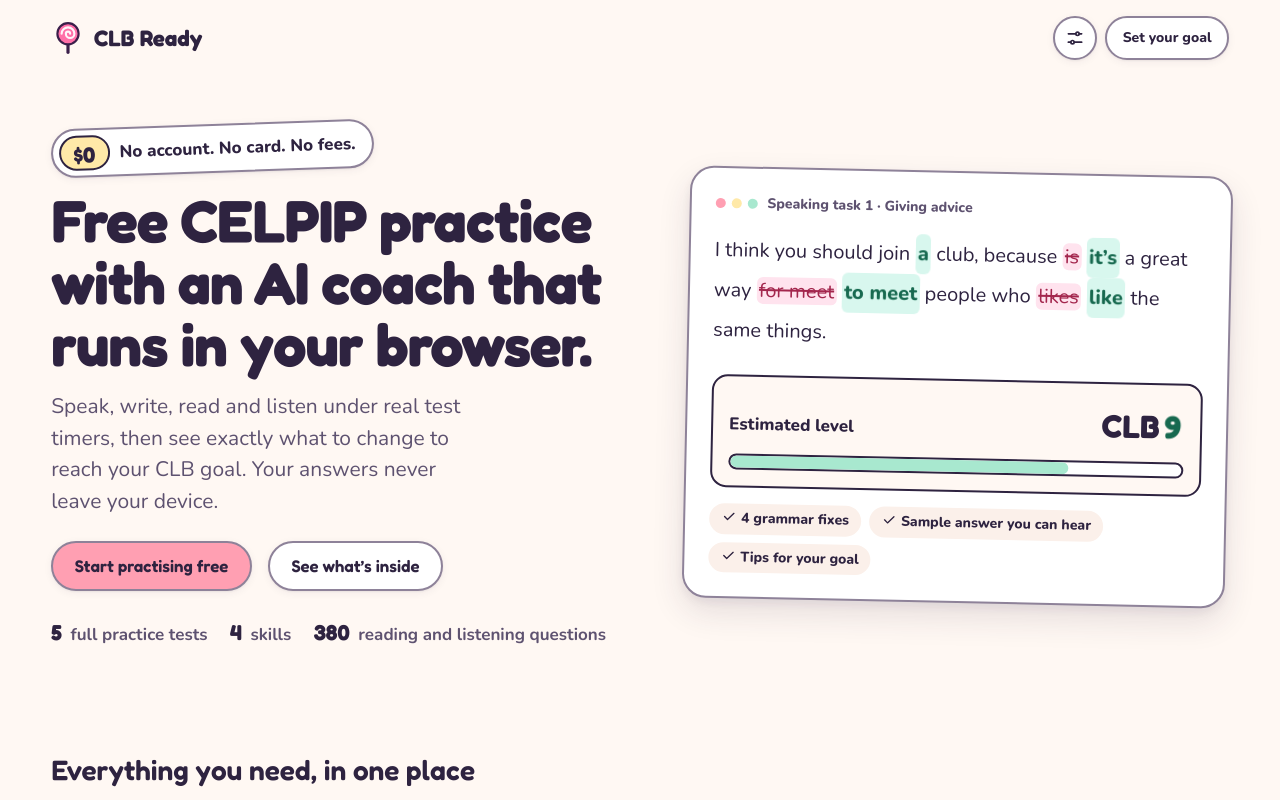
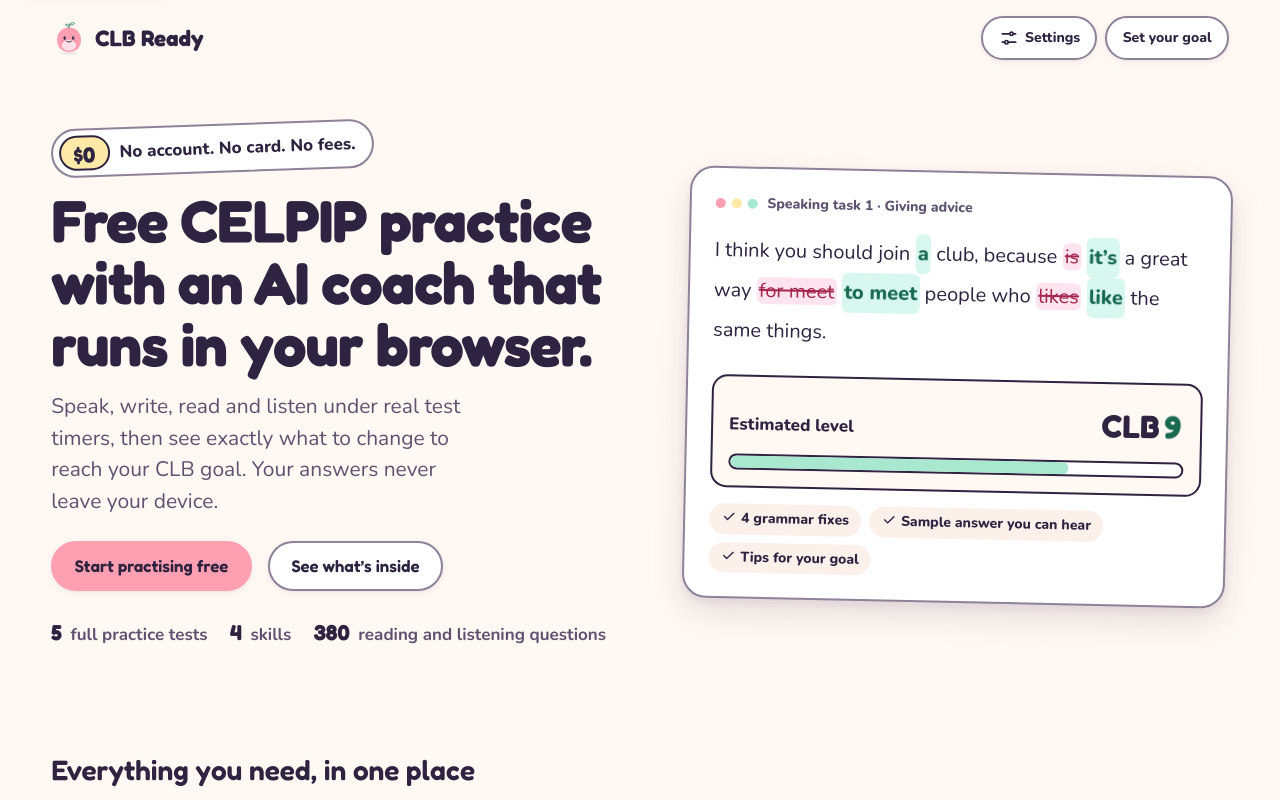
Before and after one commit to JasleenMinhas578/CLB_Ready, a React (Vite) app: page / in a window 1280 px wide. Shown: the top 800 px of the page. Built offline with nearby package versions, Linux system fonts and the light colour scheme.

Commit message:
Give the header and footer a Pip mark, a labelled Settings link and the soft palette

```diff
--- a/index.html
+++ b/index.html
@@ -3,8 +3,8 @@
   <head>
     <meta charset="UTF-8" />
     <meta name="viewport" content="width=device-width, initial-scale=1.0" />
-    <meta name="description" content="CLB Ready is a free, private AI coach for CELPIP-style speaking, writing, reading and listening practice. Your answers never leave your device." />
-    <meta name="theme-color" content="#FF6FA8" />
+    <meta name="description" content="CLB Ready is free, private CELPIP-style practice in speaking, writing, reading and listening, with an AI coach that runs in your browser. Your answers never leave your device." />
+    <meta name="theme-color" content="#fff8f3" />
     <link rel="icon" href="./favicon.svg" type="image/svg+xml" />
     <title>CLB Ready</title>
   </head>
--- a/src/components/Footer.tsx
+++ b/src/components/Footer.tsx
@@ -1,6 +1,7 @@
 import { href } from '@/app/router';
 import { Icon } from './Icon';
 import { Disclaimer } from './Disclaimer';
+import { Pip } from './Pip';
 
 const PRACTICE_LINKS = [
   { label: 'Speaking practice', to: '/practice/speaking/module-1' },
@@ -11,7 +12,7 @@ const PRACTICE_LINKS = [
 ];
 
 const ABOUT_LINKS = [
-  { label: 'AI models and privacy', to: '/settings' },
+  { label: 'Settings, models and privacy', to: '/settings' },
   { label: 'Model lab', to: '/lab' },
 ];
 
@@ -22,10 +23,10 @@ export function Footer() {
       <div className="footer-inner">
         <div className="footer-brand">
           <a className="footer-logo" href={href('/')}>
-            <img src="./favicon.svg" alt="" width={36} height={36} />
+            <Pip size={36} />
             <span>CLB Ready</span>
           </a>
-          <p className="footer-tagline">Free, private AI coaching for CELPIP-style practice in all four skills.</p>
+          <p className="footer-tagline">Free CELPIP-style practice in speaking, writing, reading and listening, with Pip, your AI coach.</p>
           <p className="footer-privacy">
             <Icon name="lock" size="sm" /> Your answers never leave this device.
           </p>
--- a/src/components/Layout.tsx
+++ b/src/components/Layout.tsx
@@ -3,18 +3,20 @@ import { href } from '@/app/router';
 import { useSession } from '@/app/session';
 import { Footer } from './Footer';
 import { Icon } from './Icon';
+import { Pip } from './Pip';
 
 function Header() {
   const { goal } = useSession();
   return (
     <header className="site-header">
       <a className="brand" href={href('/')}>
-        <img src="./favicon.svg" alt="" width={34} height={34} />
+        <Pip size={36} />
         <span>CLB Ready</span>
       </a>
       <nav aria-label="Main" className="header-nav">
-        <a className="icon-link" href={href('/settings')} aria-label="AI models and privacy settings" title="AI models and privacy">
+        <a className="nav-link" href={href('/settings')}>
           <Icon name="settings" />
+          <span className="nav-label">Settings</span>
         </a>
         <a className="goal-chip" href={href('/goal')}>
           {goal ? `Goal: CLB ${goal}` : 'Set your goal'}
--- a/src/styles/base.css
+++ b/src/styles/base.css
@@ -24,8 +24,8 @@ html { -webkit-text-size-adjust: 100%; }
 
 body {
   margin: 0;
-  background: var(--milk);
-  color: var(--grape);
+  background: var(--bg);
+  color: var(--ink);
   font-family: var(--font-body);
   font-size: var(--step-0);
   line-height: 1.6;
@@ -37,29 +37,30 @@ h1, h2, h3 {
   line-height: 1.15;
   margin: 0 0 var(--gap-2);
   font-weight: 600;
+  text-wrap: balance;
 }
 h1 { font-size: var(--step-3); font-weight: 700; }
 h2 { font-size: var(--step-2); }
 h3 { font-size: var(--step-1); }
 
-p { margin: 0 0 var(--gap-2); max-width: var(--text-width); }
+p { margin: 0 0 var(--gap-2); max-width: var(--text-width); text-wrap: pretty; }
 
 a { color: inherit; text-decoration-thickness: 2px; text-underline-offset: 3px; }
-a:hover { color: var(--bubblegum-ink); }
+a:hover { color: var(--accent-ink); }
 
 button, textarea, input { font: inherit; color: inherit; }
 
 code {
   font-size: 0.9em;
-  background: var(--milk-deep);
+  background: var(--surface-sunk);
   border-radius: 6px;
   padding: 0.1em 0.35em;
 }
 
-::selection { background: var(--lemon); color: var(--grape); }
+::selection { background: var(--butter-tint); color: var(--ink); }
 
 :focus-visible {
-  outline: 3px solid var(--bubblegum-ink);
+  outline: 3px solid var(--focus);
   outline-offset: 3px;
   border-radius: 8px;
 }
@@ -71,7 +72,7 @@ code {
 
 .skip-link {
   position: absolute; left: var(--gap-2); top: -60px; z-index: 10;
-  background: var(--lemon); border: var(--line); border-radius: var(--radius-pill);
+  background: var(--surface); border: 2px solid var(--border); border-radius: var(--radius-pill); box-shadow: var(--shadow-2);
   padding: 0.4rem 1rem; font-weight: 800; text-decoration: none;
 }
 .skip-link:focus { top: var(--gap-2); }
--- a/src/styles/tokens.css
+++ b/src/styles/tokens.css
@@ -112,8 +112,6 @@
   --blueberry-deep: #4f63d9;   /* bar fills, 4.5:1 on --surface-sunk */
   --grape-candy: #d6c8ff;
   --line: 2px solid var(--border);
-  --sticker: var(--shadow-2);
-  --sticker-small: var(--shadow-1);
   --radius-card: var(--radius-lg);
   --radius-field: var(--radius-md);
 }
--- a/src/styles/ui.css
+++ b/src/styles/ui.css
@@ -11,52 +11,48 @@ main:focus { outline: none; }
 }
 .brand {
   white-space: nowrap;
-  display: inline-flex; align-items: center; gap: 0.55rem; min-height: 44px;
+  display: inline-flex; align-items: center; gap: 0.5rem; min-height: 44px;
   font-family: var(--font-display); font-size: 1.4rem; font-weight: 700; text-decoration: none;
 }
-.goal-chip {
-  white-space: nowrap;
-  display: inline-flex; align-items: center; min-height: 44px; padding: 0.35rem 0.95rem; font-weight: 800; font-size: var(--step--1);
-  background: var(--white); border: var(--line); border-radius: var(--radius-pill);
-  box-shadow: var(--sticker-small); text-decoration: none;
+.header-nav { display: flex; align-items: center; gap: 0.5rem; }
+.nav-link, .goal-chip {
+  display: inline-flex; align-items: center; gap: 0.4rem; min-height: 44px; padding: 0.35rem 0.95rem; white-space: nowrap;
+  font-weight: 800; font-size: var(--step--1); text-decoration: none;
+  background: var(--surface); border: 2px solid var(--border); border-radius: var(--radius-pill); box-shadow: var(--shadow-1);
 }
-.goal-chip:hover { background: var(--lemon); color: var(--grape); }
+.nav-link:hover, .goal-chip:hover { background: var(--butter-tint); color: var(--ink); }
+/* On phones the settings link keeps only its icon; the word stays for screen readers. */
+@media (max-width: 480px) {
+  .nav-link { width: 44px; padding: 0; justify-content: center; }
+  .nav-label { position: absolute; width: 1px; height: 1px; overflow: hidden; clip: rect(0 0 0 0); white-space: nowrap; }
+}
 
 .site-footer {
-  position: relative; margin-top: var(--gap-4);
-  background: var(--grape); color: var(--milk);
   padding: var(--gap-4) var(--gutter) var(--gap-3);
+  background: var(--surface-sunk); color: var(--ink);
 }
-.site-footer a { color: var(--milk); text-decoration-color: rgb(255 246 250 / 0.4); }
-.site-footer a:hover { color: var(--lemon); text-decoration-color: var(--lemon); }
-.site-footer :focus-visible { outline-color: var(--lemon); }
 .footer-inner {
   display: grid; grid-template-columns: minmax(0, 2fr) minmax(0, 1fr) minmax(0, 1fr); gap: var(--gap-4);
   max-width: var(--page-width); margin: 0 auto;
 }
 .footer-logo {
-  display: inline-flex; align-items: center; gap: 0.55rem; min-height: 44px; text-decoration: none;
-  font-family: var(--font-display); font-size: 1.5rem; font-weight: 700;
+  display: inline-flex; align-items: center; gap: 0.5rem; min-height: 44px; text-decoration: none;
+  font-family: var(--font-display); font-size: 1.4rem; font-weight: 700;
 }
-.footer-logo img { background: var(--milk); border-radius: 50%; padding: 3px; }
-.footer-tagline { margin: var(--gap-1) 0 var(--gap-2); color: rgb(255 246 250 / 0.8); max-width: 36ch; }
+.footer-tagline { margin: var(--gap-1) 0 var(--gap-2); color: var(--ink-soft); max-width: 40ch; }
 .footer-privacy {
   display: inline-flex; gap: 0.4rem; align-items: center; margin: 0; padding: 0.35rem 0.9rem;
-  font-weight: 800; font-size: var(--step--1); color: var(--grape);
-  background: var(--mint); border-radius: var(--radius-pill);
+  font-weight: 800; font-size: var(--step--1); color: var(--mint-ink); background: var(--mint-tint); border-radius: var(--radius-pill);
 }
-.footer-col h2 {
-  margin: 0.4rem 0 var(--gap-1); font-family: var(--font-body); font-size: var(--step--1); font-weight: 800;
-  color: var(--lemon);
-}
-.footer-col ul { list-style: none; margin: 0; padding: 0; display: grid; gap: 0.45rem; }
-.footer-col span { color: rgb(255 246 250 / 0.7); }
+.footer-col h2 { margin: 0.4rem 0 var(--gap-1); font-family: var(--font-body); font-size: var(--step--1); font-weight: 800; color: var(--ink-soft); }
+.footer-col ul { list-style: none; margin: 0; padding: 0; display: grid; gap: 0.1rem; }
+.footer-col a { display: inline-flex; align-items: center; min-height: 36px; }
+.footer-col span { color: var(--ink-soft); }
 .footer-legal {
   max-width: var(--page-width); margin: var(--gap-4) auto 0; padding-top: var(--gap-2);
-  border-top: 1px solid rgb(255 246 250 / 0.2);
-  font-size: 0.8rem; color: rgb(255 246 250 / 0.7);
+  border-top: 2px solid var(--border-soft); font-size: var(--step--1); color: var(--ink-soft);
 }
-.footer-legal p { max-width: 110ch; margin-bottom: var(--gap-1); }
+.footer-legal p { margin-bottom: var(--gap-1); }
 .footer-copy { margin: 0; }
 @media (max-width: 720px) {
   .footer-inner { grid-template-columns: 1fr 1fr; gap: var(--gap-3); }
@@ -68,17 +64,18 @@ main:focus { outline: none; }
   display: inline-flex; align-items: center; justify-content: center; gap: 0.5rem;
   min-height: 48px; padding: 0.6rem 1.35rem;
   font-family: var(--font-display); font-weight: 600; font-size: 1.05rem;
-  border: var(--line); border-radius: var(--radius-pill); box-shadow: var(--sticker-small);
-  cursor: pointer; text-decoration: none; color: var(--grape);
-  transition: transform 0.12s ease, box-shadow 0.12s ease;
+  border: 2px solid var(--border); border-radius: var(--radius-pill); box-shadow: var(--shadow-1);
+  cursor: pointer; text-decoration: none; color: var(--ink);
+  transition: transform var(--dur-fast) var(--ease-out), box-shadow var(--dur-fast) var(--ease-out), background var(--dur-fast) var(--ease-out);
 }
-.btn:hover { transform: translateY(-1px); box-shadow: var(--shadow-hover); color: var(--grape); }
+.btn:hover { transform: translateY(-1px); box-shadow: var(--shadow-hover); color: var(--ink); }
 .btn:active { transform: translateY(1px); box-shadow: var(--shadow-1); }
-.btn:disabled { opacity: 0.5; cursor: not-allowed; transform: none; box-shadow: var(--sticker-small); }
-.btn-primary { background: var(--bubblegum); }
-.btn-secondary { background: var(--white); }
-.btn-quiet { background: transparent; box-shadow: none; border-width: 2px; min-height: 44px; font-size: 0.95rem; }
-.btn-quiet:hover { box-shadow: none; background: var(--milk-deep); }
+.btn:disabled { opacity: 0.5; cursor: not-allowed; transform: none; box-shadow: var(--shadow-1); }
+.btn-primary { background: var(--accent); border-color: var(--accent); }
+.btn-primary:hover { background: var(--accent-hover); border-color: var(--accent-hover); }
+.btn-secondary { background: var(--surface); }
+.btn-quiet { background: transparent; box-shadow: none; min-height: 44px; font-size: 0.95rem; }
+.btn-quiet:hover { box-shadow: none; background: var(--surface-sunk); }
 
 .row-actions { display: flex; flex-wrap: wrap; gap: var(--gap-2); align-items: center; }
 .row-actions.center { justify-content: center; }
@@ -91,7 +88,6 @@ main:focus { outline: none; }
 
 /* Pip, the AI coach illustration */
 .pip { display: block; flex: none; }
-.empty-state .pip { margin: 0 auto var(--gap-2); }
 
 /* Bars (results and lab) */
 .bar { position: relative; height: 18px; background: var(--milk-deep); border: 2px solid var(--grape); border-radius: var(--radius-pill); overflow: visible; }
@@ -101,19 +97,12 @@ main:focus { outline: none; }
 
 /* Small text */
 .tag {
-  display: inline-block; margin-left: 0.5rem; padding: 0 0.55rem; font-size: 0.78rem; font-weight: 800;
-  background: var(--lemon); border: 2px solid var(--grape); border-radius: var(--radius-pill);
+  display: inline-block; margin-left: 0.5rem; padding: 0 0.6rem; font-size: 0.78rem; font-weight: 800;
+  color: var(--butter-ink); background: var(--butter-tint); border-radius: var(--radius-pill);
 }
-.fine-print { font-size: var(--step--1); color: var(--grape-soft); }
-.loading-line { text-align: center; padding: var(--gap-4); font-weight: 800; }
+.fine-print { font-size: var(--step--1); color: var(--ink-soft); }
+.loading-line { padding: var(--gap-4) 0; font-weight: 800; color: var(--ink-soft); }
 .error-box {
-  background: #fff0f0; border: var(--line); border-color: var(--bubblegum-deep);
-  border-radius: var(--radius-field); padding: var(--gap-2); font-weight: 700; max-width: none;
+  background: var(--bad-bg); border: 2px solid var(--bad);
+  border-radius: var(--radius-md); padding: var(--gap-2); font-weight: 700; max-width: none;
 }
-
-.header-nav { display: flex; align-items: center; gap: 0.5rem; }
-.icon-link {
-  display: grid; place-items: center; flex: none; width: 44px; height: 44px; font-size: 1.2rem; text-decoration: none;
-  background: var(--white); border: var(--line); border-radius: 50%; box-shadow: var(--sticker-small);
-}
-.icon-link:hover { background: var(--lemon); }
```
Also changed, not shown: public/favicon.svg.
